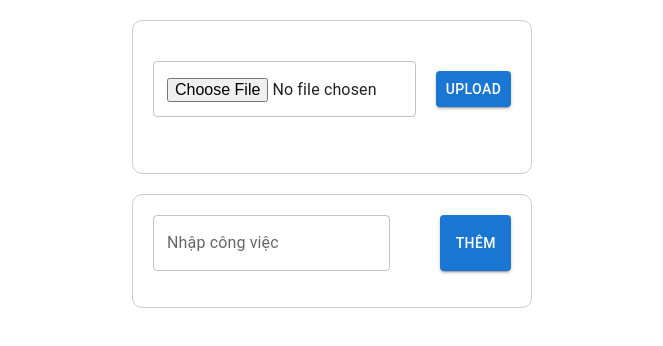
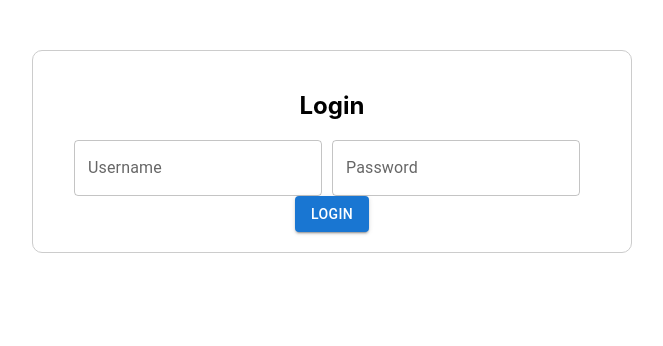
Before and after one commit to myBlance/task-manager-redux, a React (Create React App) app: page / in a window 1280 px wide. Shown: the top 346 px of the page, without its empty margins (308-971 px from the left). Built offline with nearby package versions, Linux system fonts and the light colour scheme.

Commit message:
cap nhat auth

```diff
--- a/package.json
+++ b/package.json
@@ -14,6 +14,7 @@
     "react-dom": "^19.1.0",
     "react-redux": "^9.2.0",
     "react-scripts": "5.0.1",
+    "redux-persist": "^6.0.0",
     "web-vitals": "^4.2.4"
   },
   "scripts": {
--- a/src/App.js
+++ b/src/App.js
@@ -1,12 +1,39 @@
-import React from "react";
-import { Container } from "@mui/material";
+import React, { useState } from "react";
+import { useSelector, useDispatch } from "react-redux";
+import { login, logout } from "./features/auth/authSlide";
+import { Button, TextField, Container } from "@mui/material";
 import TaskForm from "./features/tasks/TaskForm";
 import TaskList from "./features/tasks/TaskList";
-import FileUpload from "./features/tasks/FileUpload";
+import FileUpload from "./features/files/FileUpload";
 
 const App = () => {
+    const [username, setUsername] = useState("");
+    const [password, setPassword] = useState("");
+    const isAuthenticated = useSelector((state) => state.auth.isAuthenticated);
+    const user = useSelector((state) => state.auth.user);
+    const dispatch = useDispatch();
+
+    const handleLogin = () => {
+        if (username.trim() !== "") {
+            dispatch(login({ username }));
+            setUsername("");
+        }
+    };
+
+    const handleLogout = () => {
+        dispatch(logout());
+    };
+
     return (
         <div>
+            {isAuthenticated ? (
+                <div>
+                    <div style={{ textAlign: "center", marginTop: "20px" }}>
+                        <h2>Welcome, {user.username}!</h2>
+                        <Button variant="contained" color="secondary" onClick={handleLogout}>
+                            Logout
+                        </Button>
+                    </div>
                     <Container
                         style={{
                             width: "400px",
@@ -31,6 +58,37 @@ const App = () => {
                         <TaskList />
                     </Container>
                 </div>
+            ) : (
+                <Container
+                    style={{
+                        width: "600px",
+                        textAlign: "center",
+                        marginTop: "50px",
+                        borderRadius: "10px",
+                        border: "1px solid #ccc",
+                        padding: "20px",
+                    }}
+                >
+                    <h2>Login</h2>
+                    <TextField
+                        label="Username"
+                        value={username}
+                        onChange={(e) => setUsername(e.target.value)}
+                        style={{ marginRight: "10px" }}
+                    />
+                    <TextField
+                        label="Password"
+                        type="password" // Password
+                        value={password}
+                        onChange={(e) => setPassword(e.target.value)}
+                        style={{ marginRight: "10px" }}
+                    />
+                    <Button variant="contained" color="primary" onClick={handleLogin}>
+                        Login
+                    </Button>
+                </Container>
+            )}
+        </div>
     );
 };
 
--- a/src/app/store.js
+++ b/src/app/store.js
@@ -1,10 +1,30 @@
-import { configureStore } from '@reduxjs/toolkit';
+import { configureStore, combineReducers } from '@reduxjs/toolkit';
 import taskReducer from '../features/tasks/taskSlice';
-import fileReducer from '../features/tasks/fileSlice';
+import fileReducer from '../features/files/fileSlice';
+import authReducer from '../features/auth/authSlide';
+import { persistReducer } from "redux-persist";
+import storage from "redux-persist/lib/storage";
 
+// Cấu hình Redux Persist
+const persistConfig = {
+  key: "root",
+  storage,
+};
+
+// Kết hợp reducers
+const rootReducer = combineReducers({
+  auth:  authReducer,
+  tasks: taskReducer,
+  files: fileReducer,
+});
+
+export const persistedReducer = persistReducer(persistConfig, rootReducer);
+
+// Tạo store
 export const store = configureStore({
-  reducer: {
-    tasks: taskReducer,
-    files: fileReducer,
-  },
+  reducer: persistedReducer,
+  middleware: (getDefaultMiddleware) =>
+    getDefaultMiddleware({
+      serializableCheck: false, // Disable serializable check for redux-persist
+    }),
 });
--- /dev/null
+++ b/src/features/auth/authSlide.js
@@ -0,0 +1,27 @@
+import { createSlice } from "@reduxjs/toolkit";
+
+const initialState = {
+    isAuthenticated: false,
+    user: null,
+};
+
+const authSlice = createSlice({
+    name: "auth",
+    initialState,
+    reducers: {
+        login: (state, action) => {
+            state.isAuthenticated = true;
+            state.user = {                      // Lưu thông tin người dùng
+                username: action.payload.username,
+                password: action.payload.password,
+            };
+        },
+        logout: (state) => {
+            state.isAuthenticated = false;
+            state.user = null;
+        },
+    },
+});
+
+export const { login, logout } = authSlice.actions;
+export default authSlice.reducer;
--- a/src/index.js
+++ b/src/index.js
@@ -2,17 +2,22 @@ import React from 'react';
 import { createRoot } from 'react-dom/client';
 import { Provider } from 'react-redux';
 import { store } from './app/store';
+import { persistStore } from 'redux-persist';
 import App from './App';
 import reportWebVitals from './reportWebVitals';
 import './index.css';
+import { PersistGate } from 'redux-persist/integration/react';
 
 const container = document.getElementById('root');
 const root = createRoot(container);
+const persistor = persistStore(store);
 
 root.render(
   <React.StrictMode>
     <Provider store={store}>
-      <App />
+      <PersistGate loading={null} persistor={persistor}>
+            <App />
+        </PersistGate>
     </Provider>
   </React.StrictMode>
 );
```
Also changed, not shown: src/features/files/FileUpload.js (renamed from src/features/tasks/FileUpload.js), src/features/files/fileSlice.js (renamed from src/features/tasks/fileSlice.js), 1 other file (tests, documents, lock files or other folders). Lines whose indentation alone changed are shown as unchanged.
